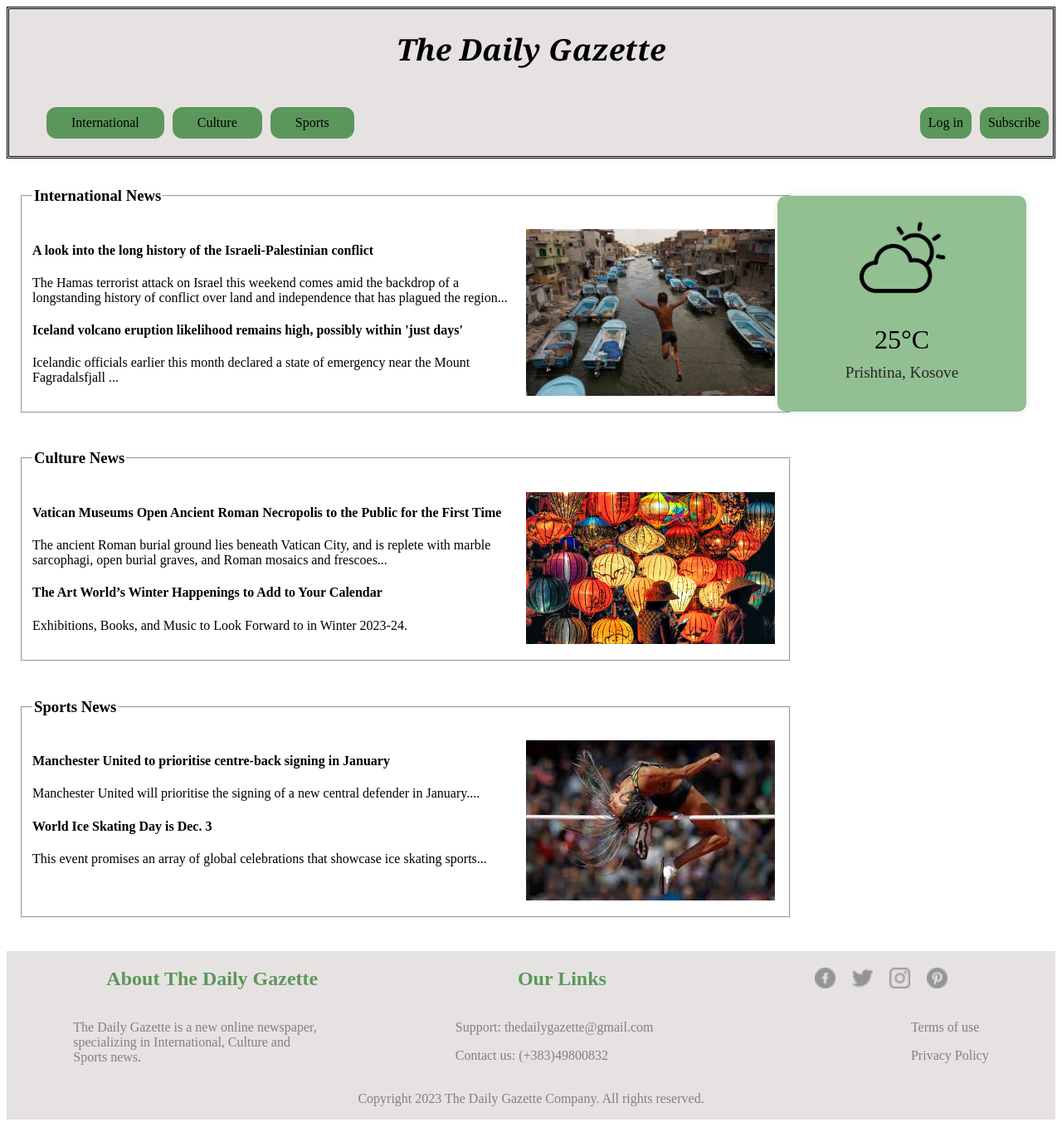
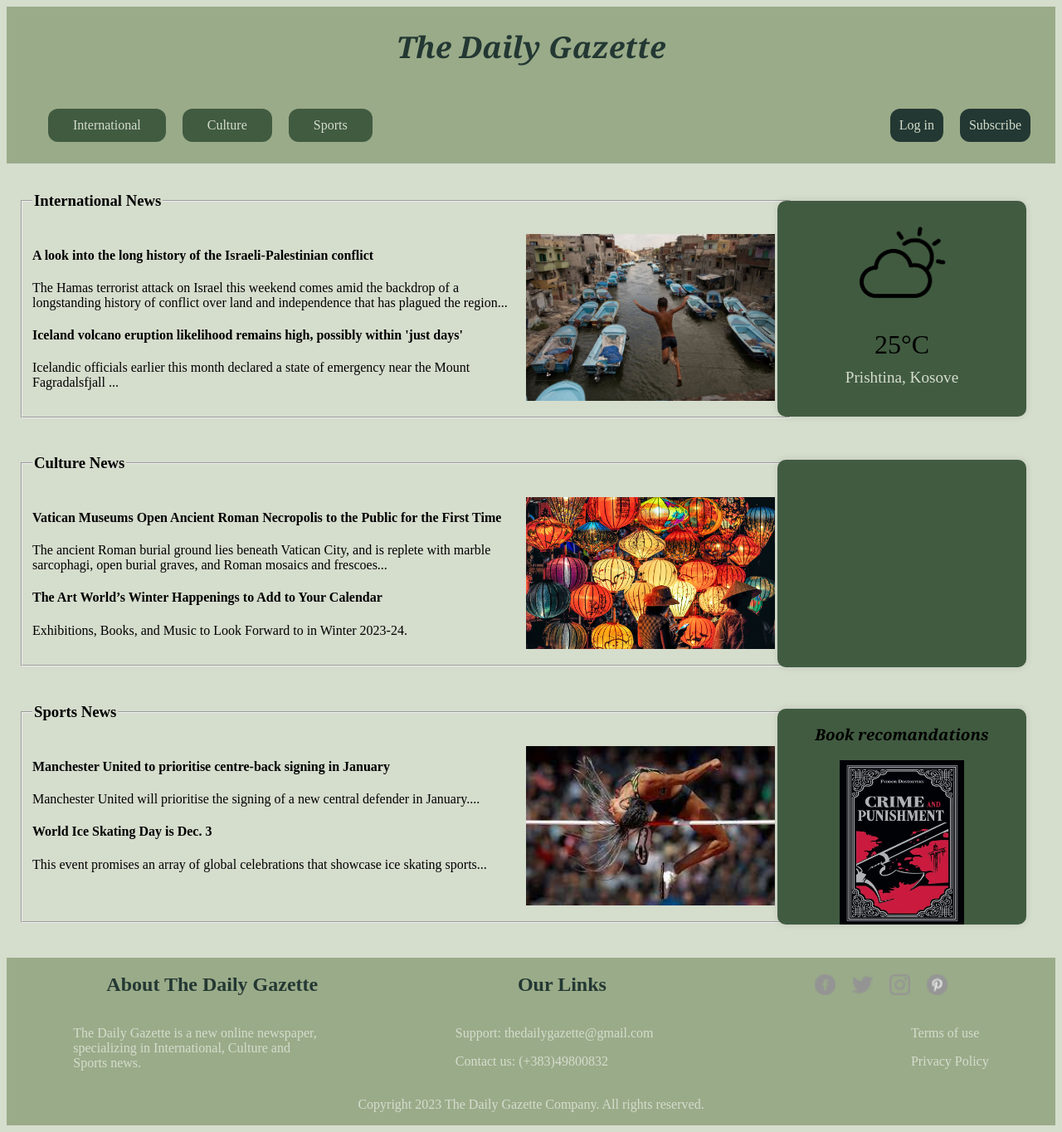
Before and after one commit to adea33/TheDailyGazette, a PHP site: the page made by Faqja e pare/The Daily Gazette.html in a window 1280 px wide. Shown: the whole page at 83% size. Run offline with PHP 8.4, Linux system fonts and the light colour scheme.

Commit message:
Faqja e pare

```diff
--- a/Faqja e pare/The Daily Gazette.html
+++ b/Faqja e pare/The Daily Gazette.html
@@ -68,6 +68,11 @@
                     </fieldset>
                  </div>
             </div>
+            <div class="breaking-widget">
+                <div class="">
+
+                </div>
+            </div>
         </div>
 
         <div class="box">
@@ -87,6 +92,16 @@
                         </div>
                     </fieldset>
                  </div>
+            </div>
+            <div class="book-widget">
+                <div class="">
+                    <div id="recs"><h3><i>Book recomandations</i></h3></div>
+                    <div>
+                        <img class="image" src="crime.webp" alt="Image 1">
+                        <img class="image" src="perf.jpg" alt="Image 2">
+                        <img class="image" src="a.jpeg" alt="Image 3">
+                    </div>
+                </div>
             </div>
         </div>
     </main>
@@ -118,5 +133,24 @@
             <p>Copyright 2023 The Daily Gazette Company. All rights reserved.</p>
         </div>
     </footer>
+
+    <script>
+        function changeImage() {
+          var images = document.getElementsByClassName('image');
+
+          for (var i = 0; i < images.length; i++) {
+            images[i].style.display = 'none';
+          }
+
+          var currentIndex = (imageIndex + 1) % images.length;
+
+
+          images[currentIndex].style.display = 'block';
+
+          imageIndex = currentIndex;
+        }
+        var imageIndex = 0;
+        setInterval(changeImage, 4000);
+      </script>
 </body>
 </html>
--- a/Faqja e pare/daily.css
+++ b/Faqja e pare/daily.css
@@ -1,7 +1,14 @@
+body{
+    background-color: #d5ddcd;
+}
+
 header{
-    background-color:rgb(230, 226, 226);
-    border: double;
+    background-color: #9aab89;
 }
+
+
+/*background-image: linear-gradient(red, yellow);*/
+
 .headeri{
     display:flex;
     flex-direction: row;
@@ -11,6 +18,7 @@ header{
     font-family:Georgia, 'Times New Roman', Times, serif;
     display:flex;
     justify-content: center;
+    color: #233833;
 }
 hr{
     width: 1000px;
@@ -29,23 +37,26 @@ hr{
     /*color:rgb(56, 19, 19);*/
 }
 .sek{
-    padding: 10px;
-    margin: 5px;
-    background-color: rgb(91, 151, 91);
+    padding: 11px;
+    margin: 10px;
+    background-color: #415b41;
+    color: #d5ddcd;
     border-radius: 12px;
     padding-left: 30px;
     padding-right: 30px;
 }
 .login{
+    margin-right: 20px;
     display: flex;
     flex-direction: row;
     justify-content: end;
     list-style: none;
 }
 .log{
-    padding: 10px;
-    margin: 5px;
-    background-color: rgb(91, 151, 91);
+    padding: 11px;
+    margin: 10px;
+    background-color:#233833;
+    color: #d5ddcd;
     border-radius: 12px;
 }
 
@@ -58,6 +69,7 @@ hr{
 
 }
 fieldset{
+    background-color: #d5ddcd;
     width: 900px;
     display: flex;
     flex-direction: row;
@@ -69,11 +81,6 @@ fieldset{
     flex-direction: column;
 }
 .rubrika{
-    /*
-    border-top: 1px solid gray;
-    border-bottom: 1px solid gray;
-    border-right: 1px solid gray;
-    */
     width: 900px;
     display: flex;
     flex-direction: row;
@@ -96,11 +103,12 @@ fieldset{
 }
 
 footer{
-    background-color: rgb(230, 226, 226);
+    background-color: #9aab89;
+
     margin-top: 30px;
 }
 .f{
-    color: rgb(91, 151, 91);
+    color:#233833;
     display: flex;
     flex-direction: row;
     justify-content: space-around;
@@ -118,7 +126,7 @@ footer{
     width: 25px;
 }
 .footermain{
-    color: gray;
+    color: #d5ddcd;
     display: flex;
     justify-content: space-around;
 
@@ -132,7 +140,7 @@ footer{
     margin-left: 150px;
 }
 .fundi{
-    color: gray;
+    color: #d5ddcd;
     display: flex;
     flex-direction: row;
     justify-content: space-around;
@@ -143,7 +151,7 @@ footer{
 
 
 .weather-widget {
-    background-color:rgb(146, 192, 146);
+    background-color:#415b41;
     border-radius: 10px;
     box-shadow: 0 0 10px rgba(0, 0, 0, 0.1);
     overflow: hidden;
@@ -165,6 +173,43 @@ footer{
 
 .location {
     font-size: 1.2em;
-    color:rgb(37, 37, 37);
+    color:#d5ddcd;
     margin-bottom: 20px;
 }
+
+.breaking-widget {
+    background-color:#415b41;
+    border-radius: 10px;
+    box-shadow: 0 0 10px rgba(0, 0, 0, 0.1);
+    overflow: hidden;
+    margin-top: 25px;
+    margin-right: 20px;
+    width: 300px;
+    height: 250px;
+    text-align: center;
+}
+
+
+.book-widget {
+    background-color:#415b41;
+    border-radius: 10px;
+    box-shadow: 0 0 10px rgba(0, 0, 0, 0.1);
+    overflow: hidden;
+    margin-top: 25px;
+    margin-right: 20px;
+    width: 300px;
+    height: 260px;
+    text-align: center;
+    display: flex;
+    justify-content: center;
+}
+#recs{
+    font-family: Georgia, 'Times New Roman', Times, serif;
+}
+.image {
+    display: flex;
+    justify-content: center;
+    width: 150px;
+    height: 200px;
+    margin-left: 30px;
+}
```
Also changed, not shown: Faqja e pare/a.jpeg (added), Faqja e pare/crime.webp (added), Faqja e pare/perf.jpg (added).
